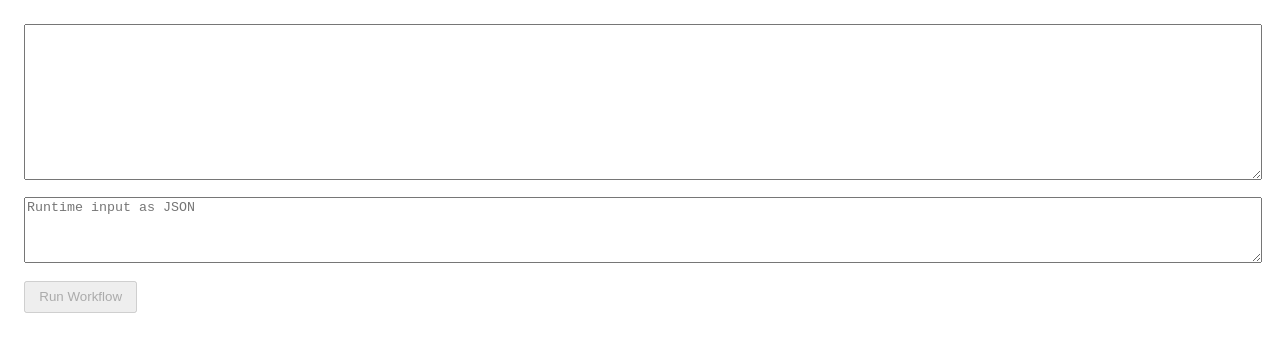
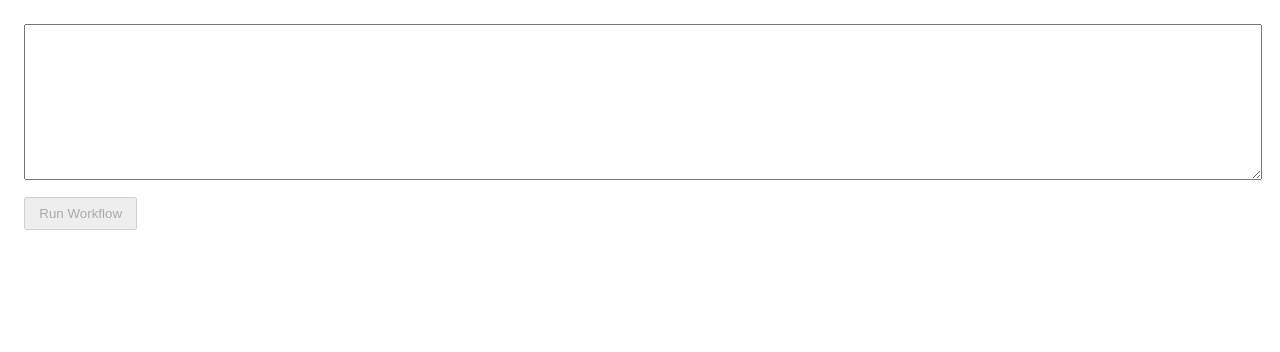
Before and after one commit to bankarohit/workflow-runner-demo, a Next.js app: page / in a window 1280 px wide. Shown: the top 352 px of the page. Built offline with nearby package versions, Linux system fonts and the light colour scheme.

Commit message:
Remove runtime input field and update docs

```diff
--- a/pages/index.tsx
+++ b/pages/index.tsx
@@ -3,9 +3,7 @@ import RunLogSubscriber from '../components/RunLogSubscriber';
 
 export default function Home() {
   const [specText, setSpecText] = useState('');
-  const [inputText, setInputText] = useState('');
   const [isValid, setIsValid] = useState(false);
-  const [inputValid, setInputValid] = useState(true);
   const [workflowId, setWorkflowId] = useState<string | null>(null);
   const [running, setRunning] = useState(false);
 
@@ -20,27 +18,13 @@ export default function Home() {
     }
   };
 
-  const onInputChange = (e: React.ChangeEvent<HTMLTextAreaElement>) => {
-    const val = e.target.value;
-    setInputText(val);
-    try {
-      JSON.parse(val || '{}');
-      setInputValid(true);
-    } catch {
-      setInputValid(false);
-    }
-  };
 
   const run = async () => {
-    if (!isValid || !inputValid) return;
+    if (!isValid) return;
     setRunning(true);
     setWorkflowId(null);
     try {
       const parsed = JSON.parse(specText);
-      const input = inputText ? JSON.parse(inputText) : {};
-      if (parsed.nodes && parsed.nodes[0] && parsed.nodes[0].type === 'PromptNode') {
-        parsed.nodes[0].input = input;
-      }
       const response = await fetch('/api/workflows', {
         method: 'POST',
         headers: { 'Content-Type': 'application/json' },
@@ -68,17 +52,10 @@ export default function Home() {
         rows={10}
         style={{ width: '100%' }}
       />
-      <textarea
-        value={inputText}
-        onChange={onInputChange}
-        rows={4}
-        style={{ width: '100%', marginTop: '1em' }}
-        placeholder="Runtime input as JSON"
-      />
       <div>
         <button
           onClick={run}
-          disabled={!isValid || !inputValid || running}
+          disabled={!isValid || running}
           style={{ marginTop: '1em' }}
         >
           Run Workflow
```
Also changed, not shown: 1 other file (tests, documents, lock files or other folders).
